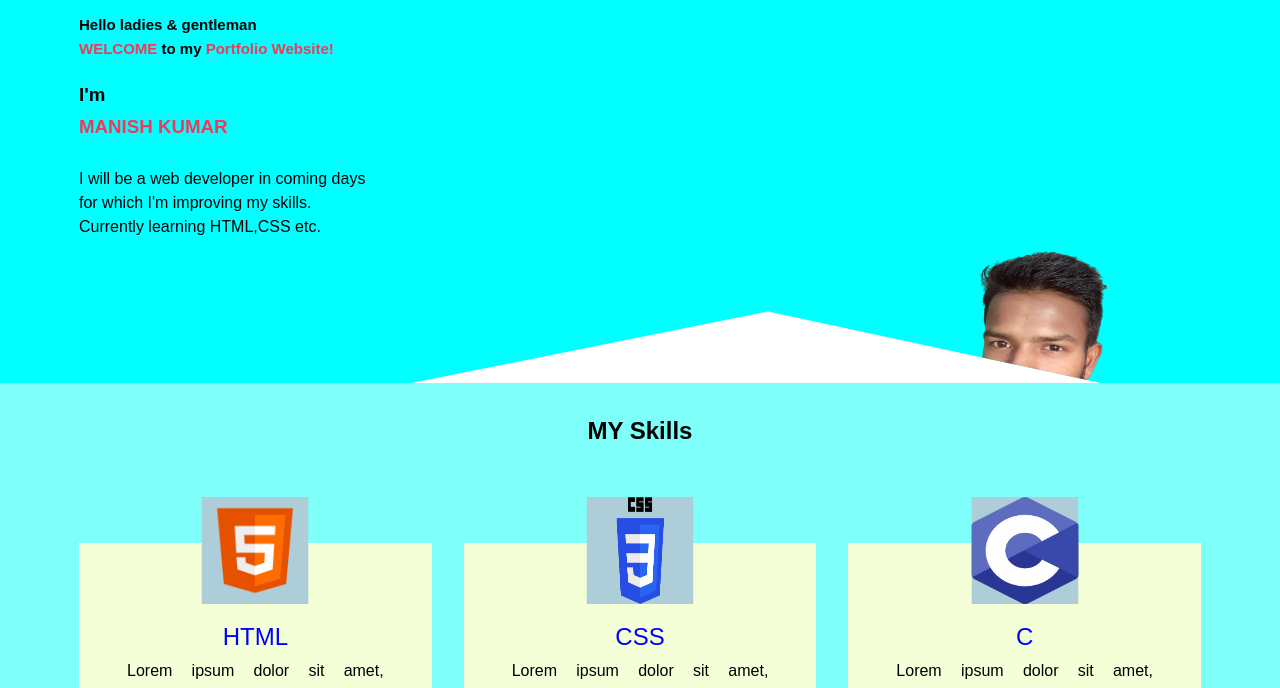
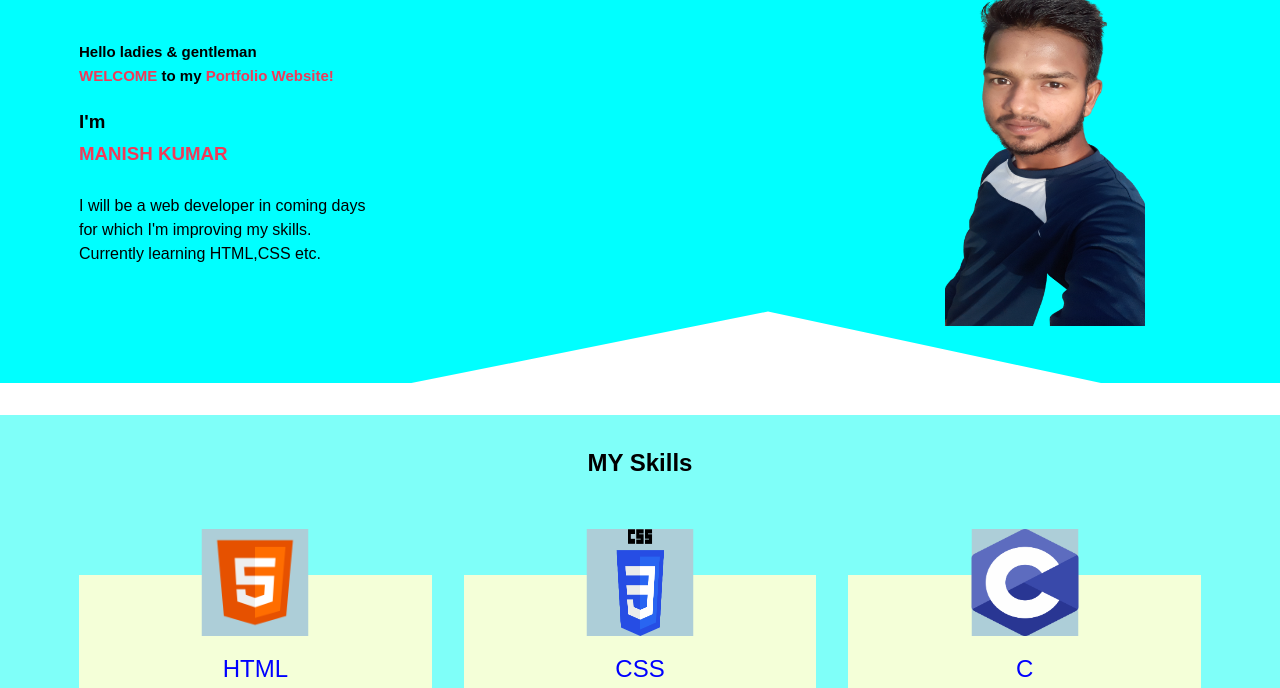
Before and after one commit to Manishpotter/portfolio, a plain HTML site: page index.html in a window 1280 px wide. Shown: the part 167-855 px from the top of the page. Drawn offline with Linux system fonts and the light colour scheme.

Commit message:
Update index.css

```diff
--- a/CSS/index.css
+++ b/CSS/index.css
@@ -1,4 +1,4 @@
-
+@import 'utilities.css';
 *{
     margin: 0;
     padding: 0;
```
